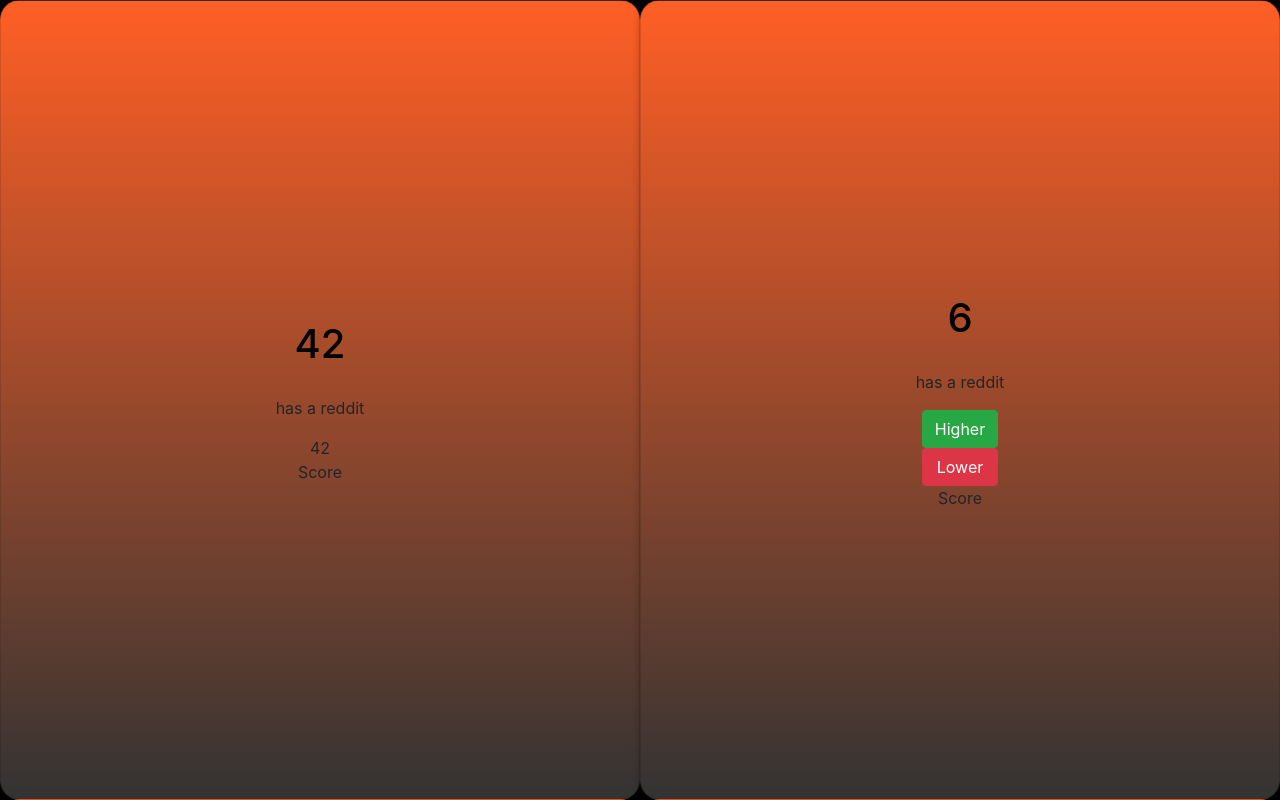
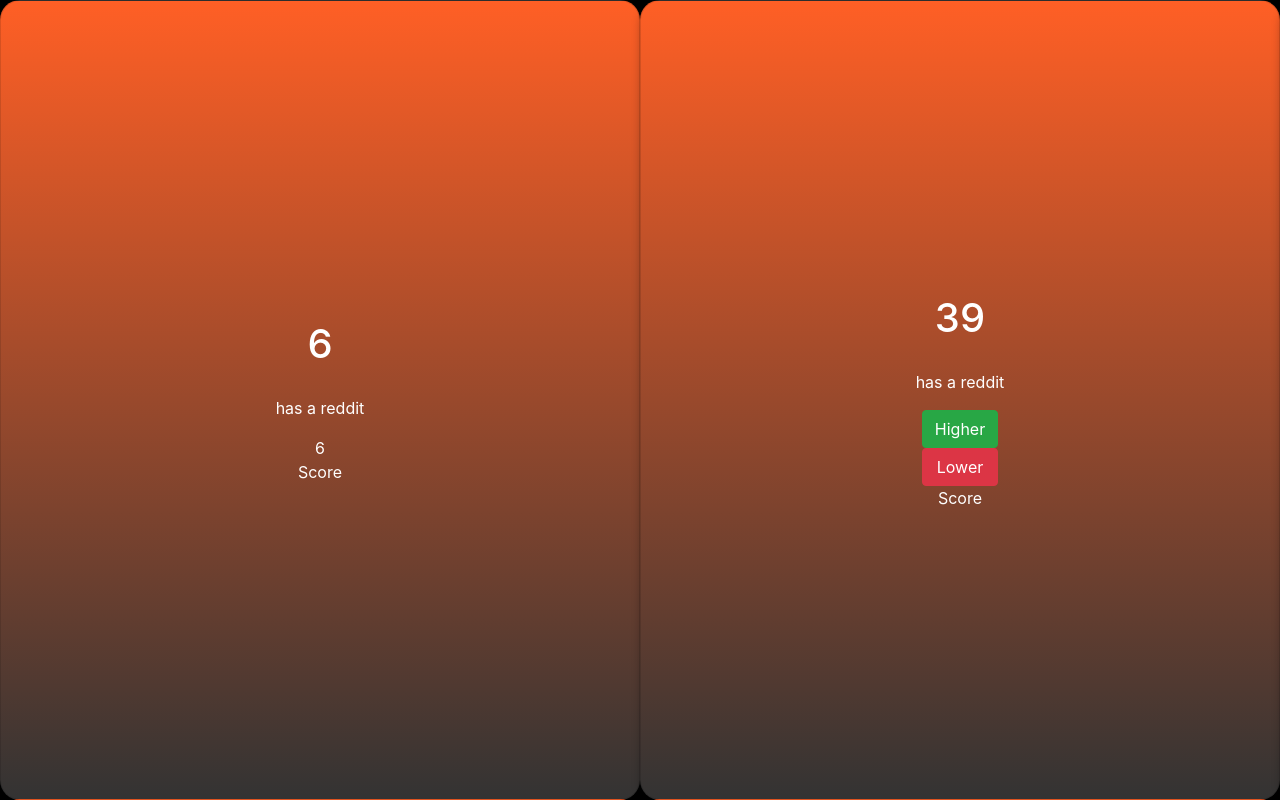
Before and after one commit to RadenDK/HigherOrLowerRedditPosts, a React (Create React App) app in the folder website/: page /GamePage in a window 1280 px wide. Built offline with nearby package versions, Linux system fonts and the light colour scheme.

Commit message:
Added a hook that contains all the card handling logic. And made the slide animation possible with the next card. still a little buggy but so what

```diff
--- a/website/src/components/CardComponent.js
+++ b/website/src/components/CardComponent.js
@@ -1,14 +1,11 @@
-import React, { useEffect, useState } from "react";
 import CountingAnimation from "./CountingAnimationComponent";
+import "../styles/CardStyle.css";
 
 const Card = (props) => {
   const { topic, score, showButtons, revealScore, onClickFunction } = props;
 
-  useEffect(() => {
-  });
-
   return (
-    <div className="card">
+    <div className="card testanimation">
       <h1>{topic}</h1>
       <p>has a reddit</p>
       {showButtons ? (
--- /dev/null
+++ b/website/src/components/UseCardHook.js
@@ -0,0 +1,103 @@
+import { useState } from "react";
+import { useNavigate } from "react-router-dom";
+
+export function useCards(answerAnimationRef) {
+  const [leftCard, setLeftCard] = useState({ topic: "", score: 0 });
+  const [rightCard, setRightCard] = useState({ topic: "", score: 0 });
+  const [nextCard, setNextCard] = useState({ topic: "", score: 0 });
+
+  const navigate = useNavigate();
+
+  function handleCardButtonClick(isHigher) {
+    if (
+      (isHigher && rightCard.score >= leftCard.score) ||
+      (!isHigher && rightCard.score <= leftCard.score)
+    ) {
+      revealRightCardScore(rightCard);
+
+      setTimeout(() => {
+        answerAnimationRef.current.startAnimation(true);
+      }, 2000);
+
+      setTimeout(() => {
+        swapCards();
+      }, 4500);
+    } else {
+      answerAnimationRef.current.startAnimation(false);
+      setTimeout(() => {
+        redirectToGameOver();
+      }, 3000);
+    }
+  }
+
+  const swapCards = () => {
+    const allCards = document.querySelectorAll(".card");
+
+    // Loop over all cards and add the slide-in class to start the animation
+
+    allCards.forEach((card) => {
+      card.classList.add("slide-in");
+
+      // Remove the slide-in class when the animation is finished
+      card.addEventListener("animationend", () => {
+        card.classList.remove("slide-in");
+      });
+    });
+
+    setTimeout(() => {
+      setLeftCard(getRevealedRightCard(rightCard));
+      setRightCard(nextCard);
+      setNextCard(randomizeCard(true));
+    }, 1500);
+  };
+
+  const revealRightCardScore = (prevRightCard) => {
+    setRightCard({
+      ...prevRightCard,
+      showButtons: false,
+      revealScore: true,
+    });
+  };
+
+  const getRevealedRightCard = (prevRightCard) => {
+    return {
+      ...prevRightCard,
+      showButtons: false,
+      revealScore: false,
+    };
+  };
+
+  const redirectToGameOver = () => {
+    navigate("/GameOverPage");
+  };
+
+  const initializeCards = () => {
+    setLeftCard(randomizeCard(false, false));
+    setRightCard(randomizeCard(true, false));
+    setNextCard(randomizeCard(true, false));
+  };
+
+  const randomizeCard = (showButtons, revealScore) => {
+    const randNum = Math.floor(Math.random() * 100);
+
+    return {
+      topic: randNum,
+      score: randNum,
+      showButtons: showButtons,
+      revealScore: revealScore,
+      onClickFunction: handleCardButtonClick,
+    };
+  };
+
+  return {
+    leftCard,
+    rightCard,
+    nextCard,
+    swapCards,
+    revealRightCardScore,
+    getRevealedRightCard,
+    initializeCards,
+    randomizeCard,
+    handleCardButtonClick,
+  };
+}
--- a/website/src/pages/GamePage.js
+++ b/website/src/pages/GamePage.js
@@ -1,82 +1,24 @@
-import React, { useState, useEffect, useRef } from "react";
-import { useNavigate } from "react-router-dom";
+import React, { useRef, useEffect } from "react";
 import Card from "../components/CardComponent";
 import AnswerAnimation from "../components/AnswerAnimationComponent";
+import { useCards } from "../components/UseCardHook";
 
 import "../styles/GamePageStyle.css";
 
 function GamePage() {
   const answerAnimationRef = useRef();
-  const navigate = useNavigate();
 
-  const [leftCard, setLeftCard] = useState({ topic: "", score: 0 });
-  const [rightCard, setRightCard] = useState({ topic: "", score: 0 });
+  const {
+    leftCard,
+    rightCard,
+    nextCard,
+    initializeCards,
+    handleCardButtonClick,
+  } = useCards(answerAnimationRef);
 
   useEffect(() => {
     initializeCards();
   }, []);
-
-  function handleCardButtonClick(isHigher) {
-    if (
-      (isHigher && rightCard.score >= leftCard.score) ||
-      (!isHigher && rightCard.score <= leftCard.score)
-    ) {
-      revealRightCardScore(rightCard);
-
-      answerAnimationRef.current.startAnimation(true);
-
-      setTimeout(() => {
-        swapCards();
-      }, 3000);
-    } else {
-      answerAnimationRef.current.startAnimation(false);
-      setTimeout(() => {
-        redirectToGameOver();
-      }, 3000);
-    }
-  }
-
-  const swapCards = () => {
-    setLeftCard(getRevealedRightCard(rightCard));
-    setRightCard(randomizeCard(true));
-  };
-
-  const revealRightCardScore = (prevRightCard) => {
-    setRightCard({
-      ...prevRightCard,
-      showButtons: false,
-      revealScore: true,
-    });
-  };
-
-  const getRevealedRightCard = (prevRightCard) => {
-    return {
-      ...prevRightCard,
-      showButtons: false,
-      revealScore: false,
-    };
-  };
-
-  const redirectToGameOver = () => {
-    navigate("/GameOverPage");
-  };
-
-  const initializeCards = () => {
-    setLeftCard(randomizeCard(false, false));
-    setRightCard(randomizeCard(true, false));
-  };
-
-  const randomizeCard = (showButtons, revealScore) => {
-    const randNum = Math.floor(Math.random() * 100);
-
-    return {
-      topic: randNum,
-      score: randNum,
-      showButtons: showButtons,
-      revealScore: revealScore,
-      onClickFunction: handleCardButtonClick,
-    };
-  };
 
   return (
     <>
@@ -96,6 +38,14 @@
             revealScore={rightCard.revealScore}
             onClickFunction={handleCardButtonClick}
           />
+
+          <Card
+            topic={nextCard.topic}
+            score={nextCard.score}
+            showButtons={nextCard.showButtons}
+            revealScore={nextCard.revealScore}
+          />
+
           <AnswerAnimation ref={answerAnimationRef} />
         </div>
       </div>
--- /dev/null
+++ b/website/src/styles/CardStyle.css
@@ -0,0 +1,43 @@
+.card {
+  justify-content: center;
+  align-items: center;
+  text-align: center;
+
+  flex: 1; /* Allow the card to grow to fill available space */
+  min-width: 50%; /* Set a maximum width for each card */
+
+  background: linear-gradient(to top, #333333, #ff5f25);
+  border-radius: 20px; /* Optional: add rounded corners to the card */
+  box-shadow: 0 4px 8px rgba(0, 0, 0, 0.25); /* Optional: add a subtle shadow */
+}
+
+.card h1 {
+  color: white;
+  padding: 20px;
+  font-size: 40px;
+}
+
+.card p {
+  color: white;
+}
+
+.card span {
+  color: white;
+}
+
+.higher-or-lower-buttons {
+  display: flex;
+  flex-direction: column;
+}
+
+.slide-in {
+  animation: slideToLeft 1.5s ease-out;
+}
+@keyframes slideToLeft {
+  from {
+    transform: translateX(0);
+  }
+  to {
+    transform: translateX(-100%);
+  }
+}
--- a/website/src/styles/GamePageStyle.css
+++ b/website/src/styles/GamePageStyle.css
@@ -7,38 +7,8 @@
 .card-container {
   height: 100%;
   position: relative;
-
   width: 100%;
   background-color: black;
   display: flex;
+  overflow-x: hidden;
 }
-
-.card {
-  flex: 1;
-  justify-content: center;
-  align-items: center;
-  text-align: center;
-
-  background: linear-gradient(to top, #333333, #ff5f25);
-  border-radius: 20px; /* Optional: add rounded corners to the card */
-  box-shadow: 0 4px 8px rgba(0, 0, 0, 0.25); /* Optional: add a subtle shadow */
-}
-
-@keyframes pulse {
-  0% {
-    background-color: #001f3f;
-  }
-  100% {
-    background-color: #ff4136;
-  }
-}
-
-.card h1 {
-  padding: 20px;
-  font-size: 40px;
-}
-
-.higher-or-lower-buttons {
-  display: flex;
-  flex-direction: column;
-}
```
